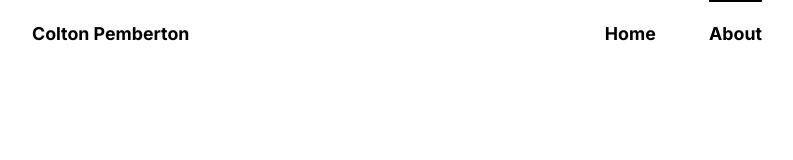
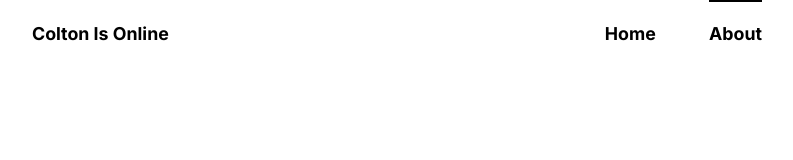
Before and after one commit to ColtonZP/coltonis.online, a React (Create React App) app: page /about in a window 1280 px wide. Shown: the top 160 px of the page, without its empty margins (243-1036 px from the left). Built offline with nearby package versions, Linux system fonts and the light colour scheme.

Commit message:
portfolio link fix

```diff
--- a/src/Styles/_About.scss
+++ b/src/Styles/_About.scss
@@ -1,4 +1,8 @@
 .styled-link {
   color: var(--theme);
   border-bottom: 1px dashed var(--theme);
+
+  &:visited {
+    color: var(--theme);
+  }
 }
--- a/src/components/Nav.js
+++ b/src/components/Nav.js
@@ -5,7 +5,7 @@ export const Nav = () => {
   return (
     <nav>
       <Link to='/' className='header'>
-        <h1>Colton Pemberton</h1>
+        <h1>Colton Is Online</h1>
       </Link>
       <Link
         to='/'
--- a/src/components/Pages/About.js
+++ b/src/components/Pages/About.js
@@ -10,7 +10,7 @@ export const About = () => {
         I'm an aspiring front-end developer living just out side of Seattle. I
         use this blog to document the process of the projects I make and the
         skills I learn. Check out my portfolio at{' '}
-        <a className='styled-link' href='coltonpemberton.com'>
+        <a className='styled-link' href='https://coltonpemberton.com'>
           coltonpemberton.com
         </a>
       </p>
```
